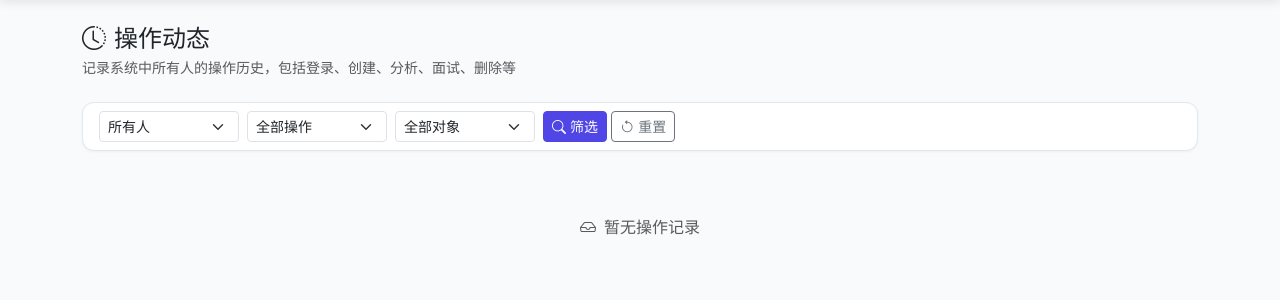
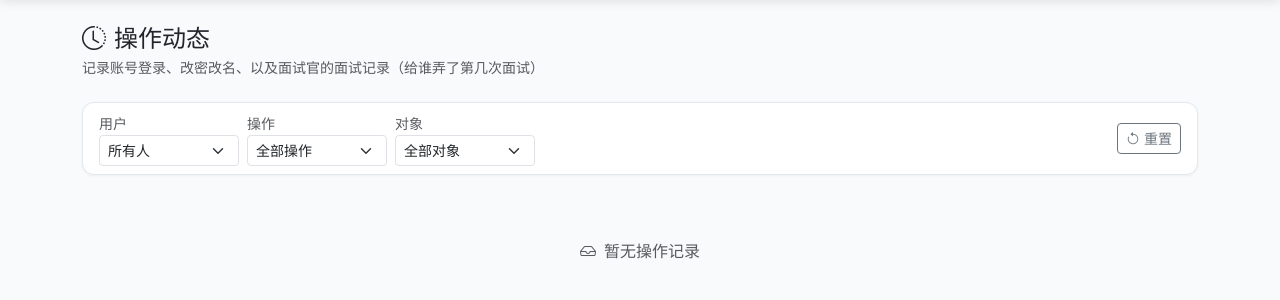
Before and after one commit to teio11111/AI-Interview-Agent, a Flask app: template templates/profile.html in a window 1280 px wide. Shown: the part 60-360 px from the top of the page. Run offline with Flask 3, Linux system fonts and the light colour scheme; the template is opened without the code that fills it, so the values that code supplies are empty.

Commit message:
refactor: v3.1 审计精简 + onchange 自动筛选
改动:
- 移除审计: AI 分析 (position/candidate)、结束面试、候选人/岗位/会话 创建删除
- 保留审计: 用户管理 (login/logout/change_password/change_username)
- 新增审计: 创建面试会话时记录'第 N 次面试' (InterviewRepository.count_sessions_by_candidate)
- profile.html: 移除 analyze/finish_interview 选项 + onchange 自动筛选 (修复筛选不生效)

log_operation 调用数: 8 → 5 (用户管理 4 + 面试会话创建 1)

```diff
--- a/repositories/interview_repository.py
+++ b/repositories/interview_repository.py
@@ -12,6 +12,11 @@ class InterviewRepository:
     @staticmethod
     def find_sessions_by_candidate(candidate_id):
         return InterviewSession.query.filter_by(candidate_id=candidate_id).all()
+
+    @staticmethod
+    def count_sessions_by_candidate(candidate_id):
+        """统计某候选人的面试会话总数（用于审计'第N次面试'）"""
+        return InterviewSession.query.filter_by(candidate_id=candidate_id).count()
 
     @staticmethod
     def find_all_sessions():
--- a/routes/candidate_routes.py
+++ b/routes/candidate_routes.py
@@ -53,7 +53,6 @@ def create_candidate():
         resume_text=data.get('resume_text', '')
     )
     CandidateRepository.save(candidate)
-    log_operation('create', 'candidate', candidate.id, candidate.name, f'岗位: {position.name}')
     return created(candidate.to_dict())
 
 
@@ -110,7 +109,6 @@ def analyze_candidate(id):
     candidate.ai_analysis = json.dumps(result, ensure_ascii=False)
     candidate.match_score = 0 if is_llm_failed else result.get('match_score', 0)
     CandidateRepository.update(candidate)
-    log_operation('analyze', 'candidate', candidate.id, candidate.name, f'匹配分: {candidate.match_score}')
 
     # 2. 【v3.6.5 同步保险】同步调用 LLM 真出题（超时 90s），保证返回时 session 一定带上定制题，
     #    不再依赖不可靠的 daemon Thread（waitress 8 worker 下 daemon thread 时灵时不灵，导致
@@ -242,7 +240,6 @@ def delete_candidate(id):
 
     name = candidate.name
     CandidateRepository.delete(candidate)
-    log_operation('delete', 'candidate', id, name)
     return success({'id': id})
 
 
@@ -273,7 +270,6 @@ def batch_delete():
     for cid in ids:
         candidate = CandidateRepository.find_by_id(cid)
         if candidate:
-            log_operation('delete', 'candidate', cid, candidate.name, '批量删除')
             CandidateRepository.delete(candidate)
             deleted.append(cid)
     return success({'deleted': deleted, 'count': len(deleted)})
--- a/routes/position_routes.py
+++ b/routes/position_routes.py
@@ -39,7 +39,6 @@ def create_position():
         tech_requirements=data.get('tech_requirements', '')
     )
     PositionRepository.save(position)
-    log_operation('create', 'position', position.id, position.name)
     return created(position.to_dict())
 
 
@@ -70,7 +69,6 @@ def delete_position(id):
         return error('岗位不存在', 404)
     name = position.name
     PositionRepository.delete(position)
-    log_operation('delete', 'position', id, name)
     return success(message='岗位已删除')
 
 
@@ -92,7 +90,6 @@ def analyze_position(id):
         import json
         position.ai_analysis = json.dumps(result, ensure_ascii=False)
         PositionRepository.update(position)
-        log_operation('analyze', 'position', position.id, position.name)
         return success({'analysis': result, 'position': position.to_dict()})
     else:
         return error('AI 分析失败，请重试', 502)
--- a/templates/profile.html
+++ b/templates/profile.html
@@ -4,7 +4,7 @@
 <div class="row mb-4">
     <div class="col">
         <h4 class="mb-1"><i class="bi bi-clock-history me-2"></i>操作动态</h4>
-        <p class="text-muted small mb-0">记录系统中所有人的操作历史，包括登录、创建、分析、面试、删除等</p>
+        <p class="text-muted small mb-0">记录账号登录、改密改名、以及面试官的面试记录（给谁弄了第几次面试）</p>
     </div>
 </div>
 
@@ -13,34 +13,31 @@
     <div class="card-body py-2">
         <div class="row g-2 align-items-center">
             <div class="col-auto">
-                <select id="filterUser" class="form-select form-select-sm" style="width:140px">
+                <label class="small text-muted me-1">用户</label>
+                <select id="filterUser" class="form-select form-select-sm" style="width:140px" onchange="loadLogs(1)">
                     <option value="">所有人</option>
                 </select>
             </div>
             <div class="col-auto">
-                <select id="filterAction" class="form-select form-select-sm" style="width:140px">
+                <label class="small text-muted me-1">操作</label>
+                <select id="filterAction" class="form-select form-select-sm" style="width:140px" onchange="loadLogs(1)">
                     <option value="">全部操作</option>
                     <option value="login">登录</option>
                     <option value="logout">登出</option>
-                    <option value="create">创建</option>
-                    <option value="delete">删除</option>
-                    <option value="analyze">AI分析</option>
-                    <option value="finish_interview">结束面试</option>
+                    <option value="create">面试开始</option>
                     <option value="change_password">修改密码</option>
                     <option value="change_username">修改用户名</option>
                 </select>
             </div>
             <div class="col-auto">
-                <select id="filterTarget" class="form-select form-select-sm" style="width:140px">
+                <label class="small text-muted me-1">对象</label>
+                <select id="filterTarget" class="form-select form-select-sm" style="width:140px" onchange="loadLogs(1)">
                     <option value="">全部对象</option>
-                    <option value="candidate">候选人</option>
-                    <option value="position">岗位</option>
+                    <option value="user">用户</option>
                     <option value="interview_session">面试会话</option>
-                    <option value="user">用户</option>
                 </select>
             </div>
-            <div class="col-auto">
-                <button class="btn btn-primary btn-sm" onclick="loadLogs(1)"><i class="bi bi-search me-1"></i>筛选</button>
+            <div class="col-auto ms-auto">
                 <button class="btn btn-outline-secondary btn-sm" onclick="resetFilters()"><i class="bi bi-arrow-counterclockwise me-1"></i>重置</button>
             </div>
         </div>
@@ -67,23 +64,18 @@
 let currentPage = 1;
 let totalPages = 1;
 
-// 操作类型映射
+// 操作类型映射（与后端 log_operation 第一个参数保持一致）
 const ACTION_MAP = {
-    login:              { label: '登录',     icon: 'bi-box-arrow-in-right',  color: 'success' },
-    logout:             { label: '登出',     icon: 'bi-box-arrow-left',      color: 'secondary' },
-    create:             { label: '创建',     icon: 'bi-plus-circle',         color: 'primary' },
-    delete:             { label: '删除',     icon: 'bi-trash',               color: 'danger' },
-    analyze:            { label: 'AI分析',   icon: 'bi-robot',               color: 'info' },
-    finish_interview:   { label: '结束面试', icon: 'bi-check-circle',        color: 'success' },
-    change_password:    { label: '改密码',   icon: 'bi-key',                 color: 'warning' },
-    change_username:    { label: '改名',     icon: 'bi-person-badge',        color: 'warning' },
+    login:           { label: '登录',   icon: 'bi-box-arrow-in-right', color: 'success' },
+    logout:          { label: '登出',   icon: 'bi-box-arrow-left',     color: 'secondary' },
+    create:          { label: '面试开始', icon: 'bi-play-circle',      color: 'primary' },
+    change_password: { label: '改密码', icon: 'bi-key',                color: 'warning' },
+    change_username: { label: '改名',   icon: 'bi-person-badge',       color: 'warning' },
 };
 
 const TARGET_MAP = {
-    candidate:        '候选人',
-    position:         '岗位',
+    user:             '用户',
     interview_session:'面试会话',
-    user:             '用户',
 };
 
 function actionBadge(action) {
@@ -121,7 +113,7 @@ function renderLogs(logs) {
 }
 
 async function loadLogs(page) {
-    if (page < 1 || page > totalPages) return;
+    if (page < 1) return;
     currentPage = page;
 
     const params = new URLSearchParams({ page, per_page: 50 });
@@ -141,6 +133,7 @@ async function loadLogs(page) {
 
         renderLogs(result.logs || []);
         totalPages = result.pages || 1;
+        if (currentPage > totalPages) currentPage = totalPages;
 
         document.getElementById('pageInfo').textContent = `第 ${currentPage} / ${totalPages} 页，共 ${result.total || 0} 条`;
         document.getElementById('prevBtn').disabled = currentPage <= 1;
```
Also changed, not shown: routes/interview_routes.py (+10 -6 lines).
